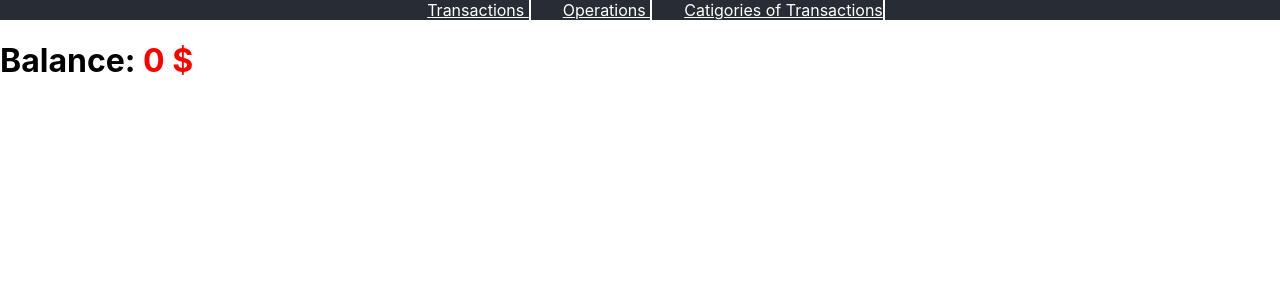
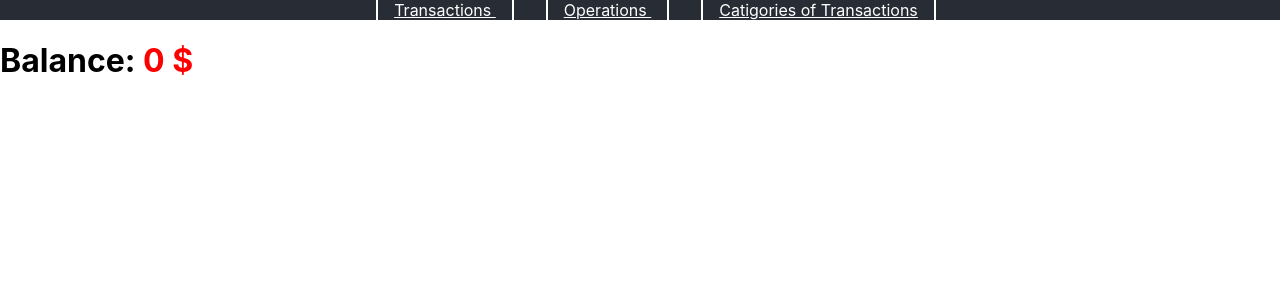
Before and after one commit to shokreserhan/Bank, a React (Create React App) app: page / in a window 1280 px wide. Shown: the top 300 px of the page. Built offline with nearby package versions, Linux system fonts and the light colour scheme; no server answers.

Commit message:
add right border style

```diff
--- a/src/App.css
+++ b/src/App.css
@@ -57,6 +57,8 @@ a {
 }
 
 .navbar > a {
+  padding: 1em;
   color: white;
   border-right: white 2px solid;
+  border-left: white 2px solid;
 }
```
